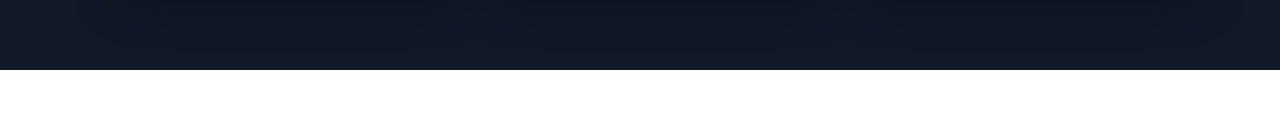
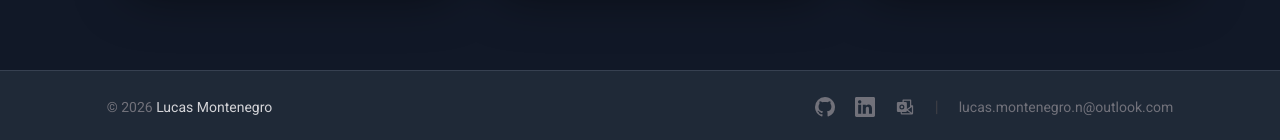
Before and after one commit to Lucas-M01/My-portfolio, a Next.js app: page / in a window 1280 px wide. Shown: the part 3128-3268 px from the top of the page. Before the commit the page ends 3198 px from the top, so only its background shows below. Built offline with nearby package versions, Linux system fonts and the light colour scheme.

Commit message:
feat: add footer with contact links

```diff
--- /dev/null
+++ b/src/components/Footer/index.tsx
@@ -0,0 +1,56 @@
+/* eslint-disable prettier/prettier */
+import { BsLinkedin } from 'react-icons/bs'
+import { VscGithubInverted } from 'react-icons/vsc'
+import { PiMicrosoftOutlookLogoFill } from 'react-icons/pi'
+
+export function Footer() {
+    const year = new Date().getFullYear()
+
+    return (
+        <footer className="bg-gray-800 border-t border-gray-700 w-full py-6">
+            <div className="w-5/6 max-w-6xl mx-auto flex flex-col sm:flex-row justify-between items-center gap-4">
+                {/* Copyright */}
+                <p className="text-zinc-500 text-sm">
+                    © {year}{' '}
+                    <span className="text-zinc-300 font-medium">Lucas Montenegro</span>
+                </p>
+
+                {/* Links */}
+                <div className="flex items-center gap-5">
+                    <a
+                        href="https://github.com/Lucas-M01"
+                        target="_blank"
+                        rel="noopener noreferrer"
+                        aria-label="GitHub"
+                        className="text-zinc-500 hover:text-blue-400 transition-colors duration-200"
+                    >
+                        <VscGithubInverted className="w-5 h-5" />
+                    </a>
+                    <a
+                        href="https://www.linkedin.com/in/lucasmontenegrons/"
+                        target="_blank"
+                        rel="noopener noreferrer"
+                        aria-label="LinkedIn"
+                        className="text-zinc-500 hover:text-blue-400 transition-colors duration-200"
+                    >
+                        <BsLinkedin className="w-5 h-5" />
+                    </a>
+                    <a
+                        href="mailto:lucas.montenegro.n@outlook.com"
+                        aria-label="Email"
+                        className="text-zinc-500 hover:text-blue-400 transition-colors duration-200"
+                    >
+                        <PiMicrosoftOutlookLogoFill className="w-5 h-5" />
+                    </a>
+                    <span className="text-zinc-700 hidden sm:block">|</span>
+                    <a
+                        href="mailto:lucas.montenegro.n@outlook.com"
+                        className="text-zinc-500 hover:text-zinc-300 transition-colors duration-200 text-sm hidden sm:block"
+                    >
+                        lucas.montenegro.n@outlook.com
+                    </a>
+                </div>
+            </div>
+        </footer>
+    )
+}
--- a/src/pages/index.tsx
+++ b/src/pages/index.tsx
@@ -3,6 +3,7 @@ import Head from 'next/head'
 import { Home } from '@/components/Home'
 import { Skills } from '@/components/Skills'
 import { Portfolio } from '@/components/Portfolio'
+import { Footer } from '@/components/Footer'
 
 export default function PageHome() {
   return (
@@ -15,6 +16,7 @@ export default function PageHome() {
         <Home />
         <Skills />
         <Portfolio />
+        <Footer />
       </div>
     </div>
   )
```
